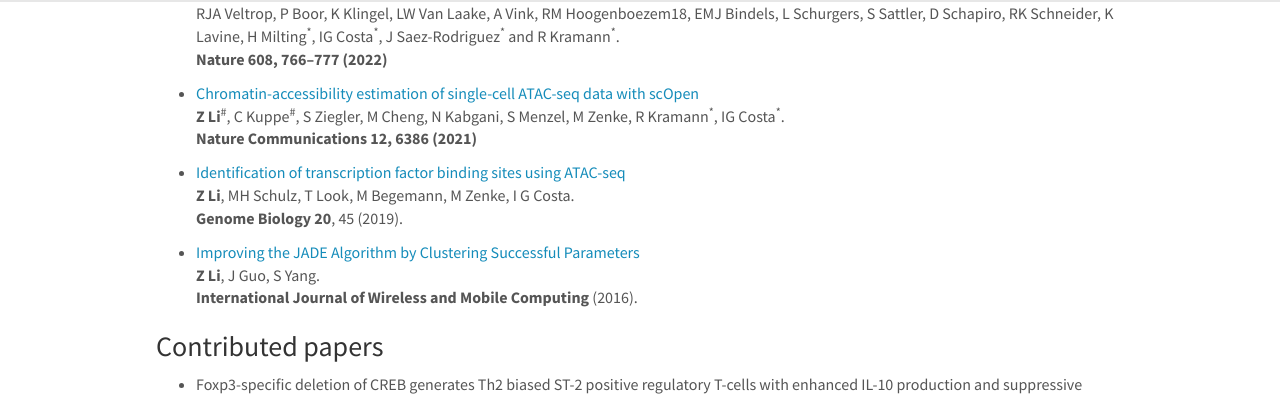
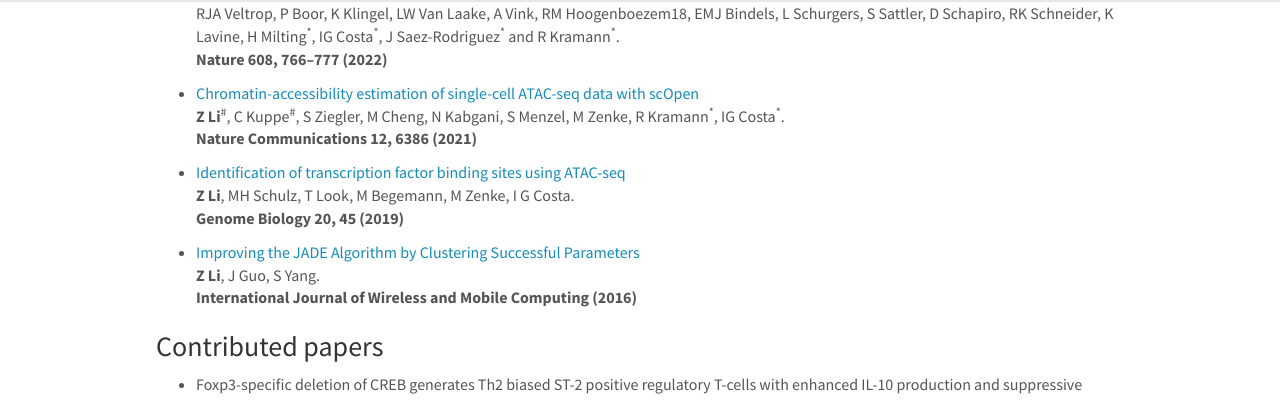
Before and after one commit to lzj1769/lzj1769.github.io, a Jekyll site: the page built from _pages/publications.md, in a window 1280 px wide and 900 px high, scrolled down 431 px. Shown: the part 52-452 px from the top of the window. Built offline with Jekyll 4.4.1, drawn with Linux system fonts in a browser that asks for light colours; nearby versions of some CDN libraries.

Commit message:
update pub

```diff
--- a/_pages/publications.md
+++ b/_pages/publications.md
@@ -32,11 +32,11 @@ C Kuppe<sup>\#</sup>, ROR Flores<sup>\#</sup>, **Z Li<sup>\#</sup>**, S Hayat, R
 
 * [Identification of transcription factor binding sites using ATAC-seq](https://genomebiology.biomedcentral.com/articles/10.1186/s13059-019-1642-2)\
 **Z Li**, MH Schulz, T Look, M Begemann, M Zenke, I G Costa.\
-**Genome Biology 20**, 45 (2019).
+**Genome Biology 20, 45 (2019)**
 
 * [Improving the JADE Algorithm by Clustering Successful Parameters](https://www.inderscienceonline.com/doi/abs/10.1504/IJWMC.2016.081159)\
 **Z Li**, J Guo, S Yang.\
-**International Journal of Wireless and Mobile Computing** (2016).
+**International Journal of Wireless and Mobile Computing (2016)**
 
 ### Contributed papers
 
```
